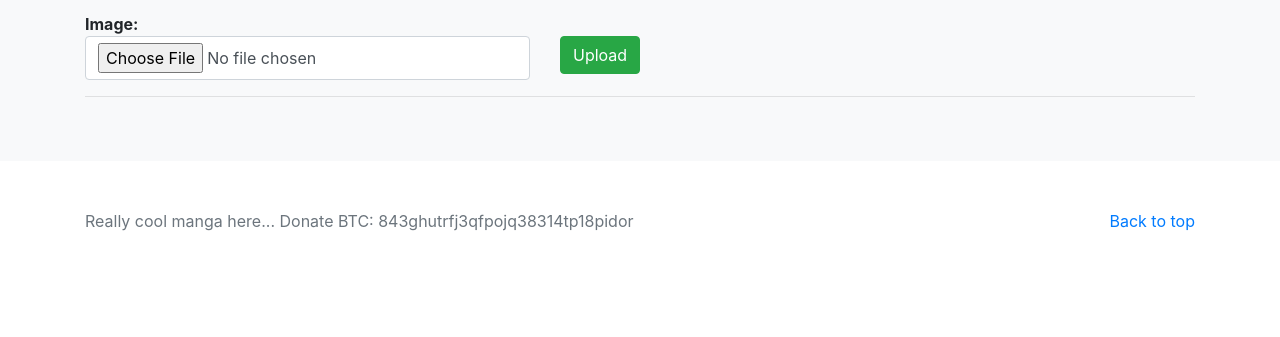
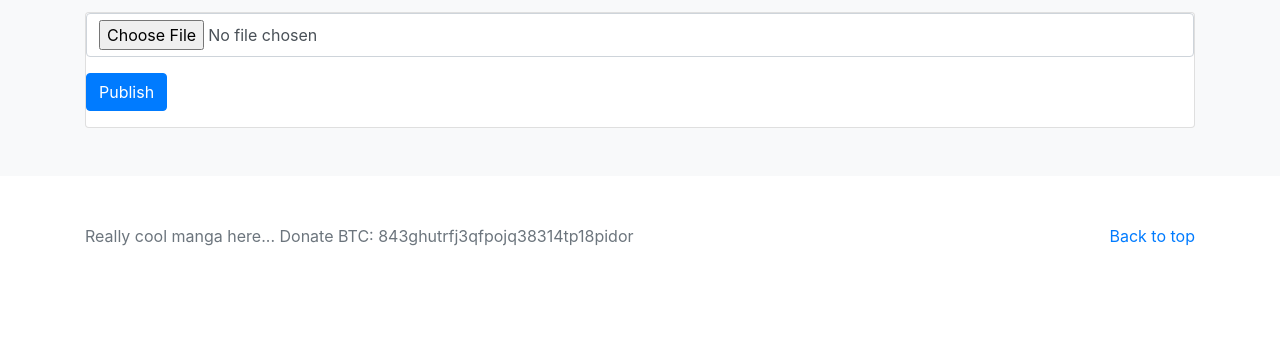
Before and after one commit to tarrasdev/crabmanga, a Laravel app: page /posts/1 in a window 1280 px wide. Shown: the part 463-800 px from the top of the page. Run offline with Laravel 8, Linux system fonts and the light colour scheme; tables that the repository leaves empty hold one stand-in row (values such as "Sample post"); settings files or empty folders that the repository lacks are supplied; some libraries are stand-ins or nearby versions.

Commit message:
Add preview image upload with connection to post id

```diff
--- a/app/Http/Controllers/PostsController.php
+++ b/app/Http/Controllers/PostsController.php
@@ -57,15 +57,4 @@ class PostsController extends Controller
         Post::find($post->id)->update(request(['title', 'body']));
         return redirect('/');
     }
-
-    public function images()
-    {
-        return view('images.create');
-    }
-
-    public function imagesUpload()
-    {
-
-        return view('images.create');
-    }
 }
--- a/composer.json
+++ b/composer.json
@@ -7,6 +7,7 @@
     "require": {
         "php": ">=7.0.0",
         "fideloper/proxy": "~3.3",
+        "intervention/image": "^2.4",
         "laravel/framework": "5.5.*",
         "laravel/tinker": "~1.0"
     },
--- a/config/app.php
+++ b/config/app.php
@@ -173,6 +173,7 @@ return [
          */
         App\Providers\AppServiceProvider::class,
         App\Providers\AuthServiceProvider::class,
+        Intervention\Image\ImageServiceProvider::class,
         // App\Providers\BroadcastServiceProvider::class,
         App\Providers\EventServiceProvider::class,
         App\Providers\RouteServiceProvider::class,
@@ -225,6 +226,7 @@ return [
         'URL' => Illuminate\Support\Facades\URL::class,
         'Validator' => Illuminate\Support\Facades\Validator::class,
         'View' => Illuminate\Support\Facades\View::class,
+        'Image' => Intervention\Image\Facades\Image::class
 
     ],
 
--- a/resources/views/partials/nav.blade.php
+++ b/resources/views/partials/nav.blade.php
@@ -19,7 +19,7 @@
   </div>
   <div class="navbar navbar-dark bg-dark box-shadow">
     <div class="container d-flex justify-content-between">
-      <a href="#" class="navbar-brand d-flex align-items-center">
+      <a href="/" class="navbar-brand d-flex align-items-center">
         <img src="/img/crab.png" class='crab'>
         <strong>CrabManga</strong>
         <a href="/posts/create" class='btn btn-secondary'>Create</a>
--- a/resources/views/posts/show.blade.php
+++ b/resources/views/posts/show.blade.php
@@ -35,73 +35,55 @@
 
 <hr>
 
-<div class='row'>
-<div class='col'>
-<form action="/posts/{post}/images" class="form-image-upload" method="POST" enctype="multipart/form-data">
 
+<div class='card'>
 
-        {{csrf_field()}}
+    <div class='card-block'>
 
+        <form action="/posts/{{$post->id}}/images/" method='POST' enctype="multipart/form-data">
+            {{csrf_field()}}
 
-        @if (count($errors) > 0)
-            <div class="alert alert-danger">
-                <strong>Whoops!</strong> There were some problems with your input.<br><br>
-                <ul>
-                    @foreach ($errors->all() as $error)
-                        <li>{{ $error }}</li>
-                    @endforeach
-                </ul>
+            <div class='form-group'>
+
+                <input type="file" name='title' class='form-control'>
+
             </div>
-        @endif
 
+            <div class='form-group'>
 
-        @if ($message = Session::get('success'))
-        <div class="alert alert-success alert-block">
-            <button type="button" class="close" data-dismiss="alert">×</button>
-                <strong>{{ $message }}</strong>
-        </div>
-        @endif
+               <button type='submit' class='btn btn-primary'>Publish</button>
 
-
-        <div class="row">
-            <div class="col-md-5">
-                <strong>Image:</strong>
-                <input type="file" name="title" class="form-control">
             </div>
-            <div class="col-md-2">
-                <br/>
-                <button type="submit" class="btn btn-success">Upload</button>
-            </div>
-        </div>
-
-
-    </form>
-
-    </div>
-    </div>
-
-<!-- <div class='row'>
-    <div class='col'>
-
-        <h3>Upload an image</h3>
-
-        <form action="/posts/{{$post->id}}/images" method='POST'>
-        {{csrf_field()}}
-
-        <div class='form-group'>
-            <label for="title">Image</label>
-            <input type="text" class='form-control' id='title' name='title'>
-        </div>
-
-        <div class='form-group'>
-            <button type='submit' class='btn btn-primary'>Upload</button>
-        </div>
 
         </form>
 
     </div>
+
+</div>
+
+<!-- <div class='card'>
+
+    <div class='card-block'>
+
+        <form action="/posts/{{$post->id}}/images/" method='POST'>
+            {{csrf_field()}}
+
+            <div class='form-group'>
+
+                <textarea class='form-control' name="title" id="title" placeholder='Title'></textarea>
+
+            </div>
+
+            <div class='form-group'>
+
+               <button type='submit' class='btn btn-primary'>Publish</button>
+
+            </div>
+
+        </form>
+
+    </div>
+
 </div> -->
 
-<hr>
-
 @endsection
--- a/routes/web.php
+++ b/routes/web.php
@@ -17,7 +17,3 @@ Route::patch('/posts/{post}', 'PostsController@update');
 // Images
 
 Route::post('/posts/{post}/images', 'ImagesController@upload');
-Route::delete('image-gallery/{id}', 'ImageGalleryController@destroy');
-
-Route::get('/images/create', 'PostsController@images');
-Route::post('/images/create', 'PostsController@imagesUpload');
```
Also changed, not shown: app/Http/Controllers/ImagesController.php (+14 -18 lines), app/Post.php (+0 -9 lines), public/images/1517153805.jpg (deleted), public/images/1517245105.jpg (renamed from public/img/koiwa.jpg), public/images/1517246033.jpg (added), public/images/1517246449.jpg (added), public/img/sdfsafa.jpg (added), 1 other file.
